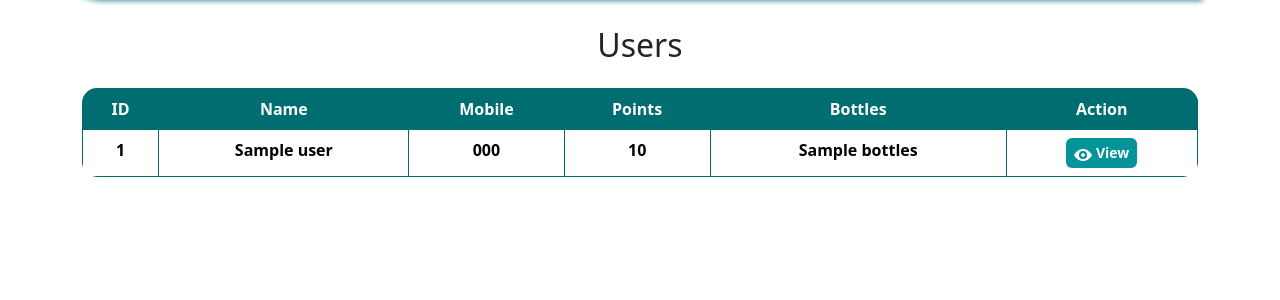
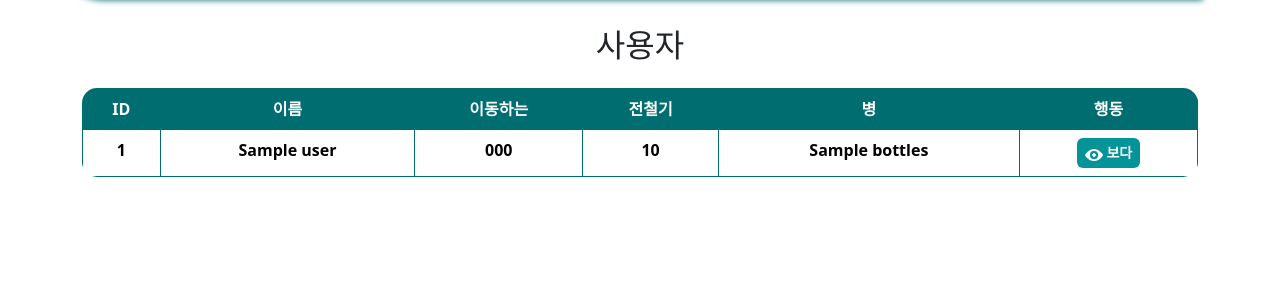
Before and after one commit to praneswara/polygreen, a Flask app: template templates/admin/users.html in a window 1280 px wide. Shown: the part 98-398 px from the top of the page. Run offline with Flask 3, Linux system fonts and the light colour scheme; the template is opened without the code that fills it: most values are stand-ins (such as "Sample title", 1, 10 or a date in 2020); some libraries are stand-ins or nearby versions.

Commit message:
Update users.html

```diff
--- a/templates/admin/users.html
+++ b/templates/admin/users.html
@@ -2,17 +2,19 @@
 {% block title %}Users{% endblock %}
 
 {% block content %}
-<h2 class="mb-4 text-center">Users</h2>
+<h2 class="mb-4 text-center">사용자</h2>
 <div class="table-responsive-lg">
 <table class="table custom-table">
   <thead class="header-table">
     <tr>
       <th>ID</th>
-      <th>Name</th>
-      <th>Mobile</th>
-      <th>Points</th>
-      <th>Bottles</th>
-      <th>Action</th>
+      <th>이름</th>
+      <th>
+이동하는</th>
+      <th>
+전철기</th>
+      <th>병</th>
+      <th>행동</th>
     </tr>
   </thead>
   <tbody class="table-body">
@@ -29,7 +31,7 @@
         <a href="{{ url_for('admin_user_detail', user_id=user.user_id) }}" class="btn btn-sm border-dark border-2 rounded  fw-semibold text-wrap view">
           <img src="{{ url_for('static', filename='eye-icons.png')}}"
      alt="eye" width="18" height="18" class="icon-disappear  ">
-          View</a>
+          보다</a>
       </td>
     </tr>
     {% endfor %}
```
